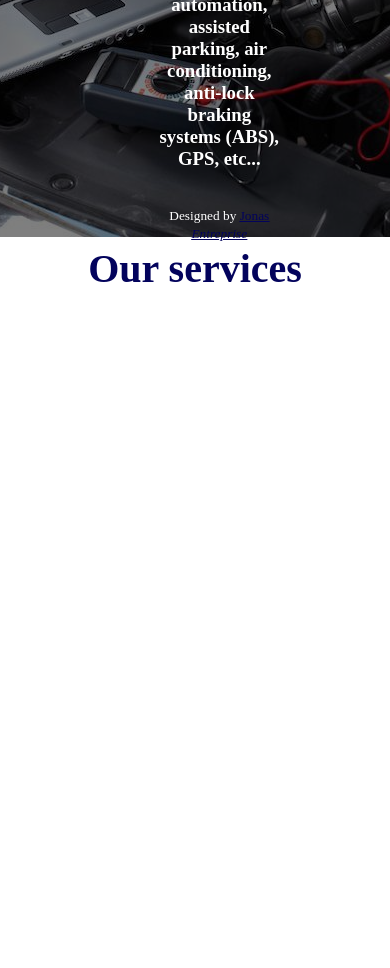
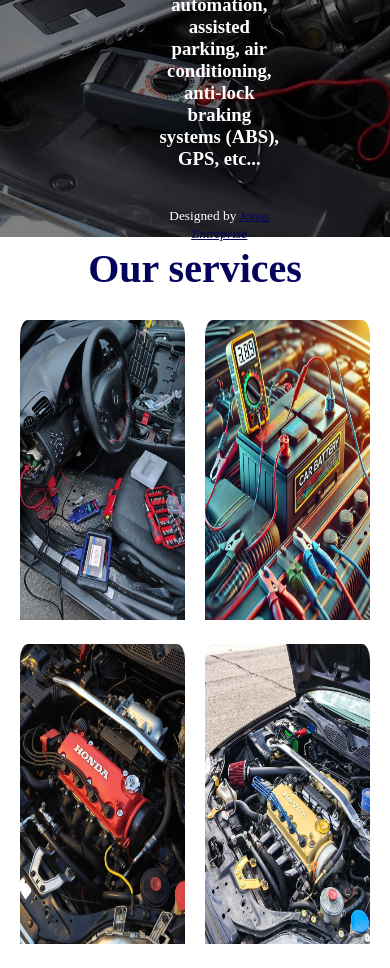
Before and after one commit to jack00dev/Jonas_Entreprise, a plain HTML site: page index.html in a window 390 px wide. Shown: the part 634-1602 px from the top of the page. Before the commit the page ends 934 px from the top, so only its background shows below. Drawn offline with Linux system fonts and the light colour scheme.

Commit message:
Second commit

```diff
--- a/CSS/style.css
+++ b/CSS/style.css
@@ -102,6 +102,21 @@ header a {
 }
 
 
+.grid2 {
+    display: grid;
+    grid-template-columns: 1fr 1fr 1fr 1fr;
+    gap: 20px;
+    margin-top: 20px;
+    object-fit: cover;
+    margin: 20px;
+}
+
+
+.grid2 img {
+    border-radius: 5% 5% 0 0;
+}
+
+
 @media (max-width: 1200px) {
 
     header ul {
@@ -111,6 +126,9 @@ header a {
         gap: 20px;
         padding: 0;
         margin: 0;
+    }
+    .grid2 {
+        grid-template-columns: 1fr 1fr 1fr;
     }
 }
 
@@ -128,8 +146,22 @@ header a {
     .grid {
         grid-template-columns: 1fr;
     }
+    .grid2 {
+        grid-template-columns: 1fr 1fr;
+    }
     header ul {
         display: grid;
         grid-template-columns: repeat(3 auto);
     }
 }
+
+@media (max-width: 360px) {
+
+    .grid2 {
+        grid-template-columns: 1fr;
+    }
+    header ul {
+        display: grid;
+        grid-template-columns: repeat(3 auto);
+    }
+}
--- a/index.html
+++ b/index.html
@@ -71,6 +71,29 @@
         </div>
     </div>
     <h2 class="services">Our services</h2>
+    <div class="grid2">
+        <div>
+            <img src="./Images/43b2876a-2e93-4fda-b8d8-32d77cdd2738.jpeg" alt="" width="100%" height="300px">
+            <b></b>
+            <p></p>
+        </div>
+        <div>
+            <img src="./Images/Car Battery Voltage - Normal Ranges and What They….jpeg" alt="" width="100%" height="300px">
+            <b></b>
+            <p></p>
+        </div>
+        <div>
+            <img src="./Images/honda Civic 97.jpeg" alt="" width="100%" height="300px">
+            <b></b>
+            <p>
+            </p>
+        </div>
+        <div>
+            <img src="./Images/Engine D15z6.jpeg" alt="" width="100%" height="300px">
+            <b></b>
+            <p></p>
+        </div>
+    </div>
 </body>
 
 </html>
```
Also changed, not shown: Images/43b2876a-2e93-4fda-b8d8-32d77cdd2738.jpeg (added), Images/Car Battery Voltage - Normal Ranges and What They….jpeg (added), Images/Engine D15z6.jpeg (added), Images/honda Civic 97.jpeg (added).
